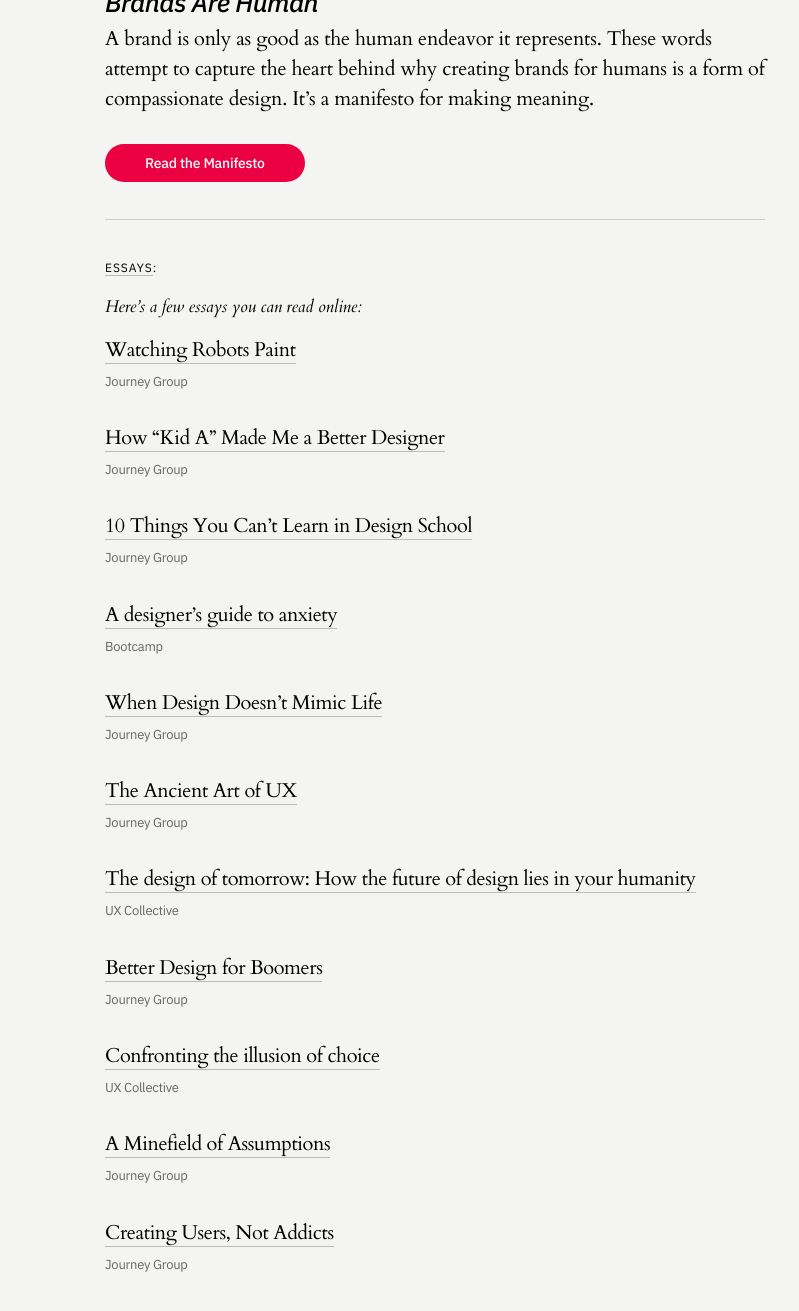
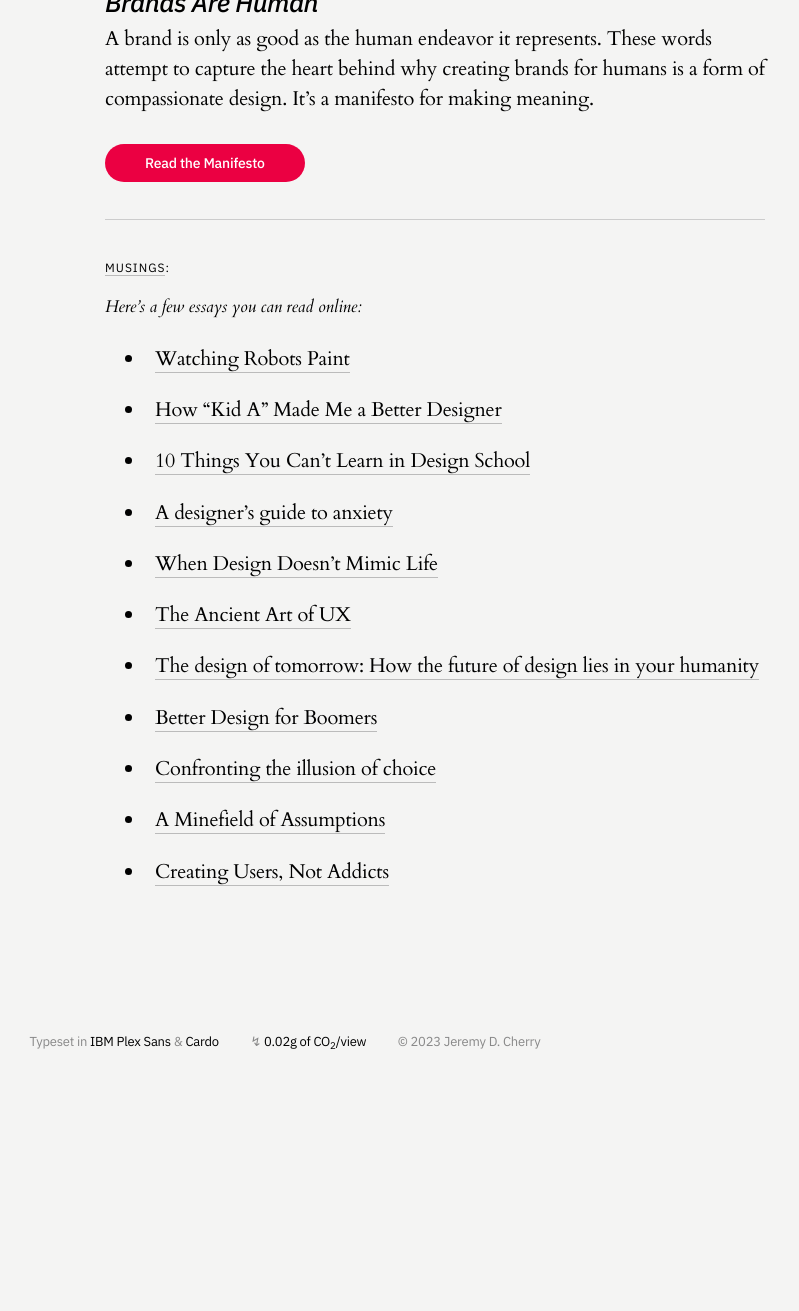
Before and after one commit to jeremydcherry/jeremydcherry.github.io, a Jekyll site: the page built from content/writing.md, in a window 1280 px wide and 1400 px high, scrolled down 504 px. Shown: the top 1311 px of the window, without its empty margins (355-1154 px from the left). Built offline with Jekyll 4.4.1, drawn with Linux system fonts in a browser that asks for light colours; after the commit the page ends 1578 px from its top, so only the background shows below that.

Commit message:
Restructured writing page

```diff
--- a/content/writing.md
+++ b/content/writing.md
@@ -25,39 +25,28 @@ A brand is only as good as the human endeavor it represents. These words attempt
 
 ---
 
-#### [Essays](#essays):
+#### [Musings](#essays):
 
 ##### _Here's a few essays you can read online:_
 
-### [Watching Robots Paint](https://www.journeygroup.com/essays/watching-robots-paint)
-###### Journey Group
+- [Watching Robots Paint](https://www.journeygroup.com/essays/watching-robots-paint)
 
-### [How “Kid A” Made Me a Better Designer](https://www.journeygroup.com/essays/how-kid-made-me-better-designer)
-###### Journey Group
+- [How “Kid A” Made Me a Better Designer](https://www.journeygroup.com/essays/how-kid-made-me-better-designer)
 
-### [10 Things You Can’t Learn in Design School](https://www.journeygroup.com/essays/10-things-you-cant-learn-design-school)
-###### Journey Group
+- [10 Things You Can’t Learn in Design School](https://www.journeygroup.com/essays/10-things-you-cant-learn-design-school)
 
-### [A designer’s guide to anxiety](https://medium.com/design-bootcamp/a-designers-guide-to-anxiety-6da57ffe3c12)
-###### Bootcamp
+- [A designer’s guide to anxiety](https://medium.com/design-bootcamp/a-designers-guide-to-anxiety-6da57ffe3c12)
 
-### [When Design Doesn’t Mimic Life](https://www.journeygroup.com/essays/when-design-doesnt-mimic-life)
-###### Journey Group
+- [When Design Doesn’t Mimic Life](https://www.journeygroup.com/essays/when-design-doesnt-mimic-life)
 
-### [The Ancient Art of UX](https://www.journeygroup.com/essays/ancient-art-ux)
-###### Journey Group
+- [The Ancient Art of UX](https://www.journeygroup.com/essays/ancient-art-ux)
 
-### [The design of tomorrow: How the future of design lies in your humanity](https://uxdesign.cc/the-design-of-tomorrow-how-the-future-of-design-lies-in-your-humanity-810a05995115)
-###### UX Collective
+- [The design of tomorrow: How the future of design lies in your humanity](https://uxdesign.cc/the-design-of-tomorrow-how-the-future-of-design-lies-in-your-humanity-810a05995115)
 
-### [Better Design for Boomers](https://www.journeygroup.com/essays/better-design-boomers)
-###### Journey Group
+- [Better Design for Boomers](https://www.journeygroup.com/essays/better-design-boomers)
 
-### [Confronting the illusion of choice](https://uxdesign.cc/confronting-the-illusion-of-choice-7e72b26978c8)
-###### UX Collective
+- [Confronting the illusion of choice](https://uxdesign.cc/confronting-the-illusion-of-choice-7e72b26978c8)
 
-### [A Minefield of Assumptions](https://www.journeygroup.com/essays/minefield-assumptions)
-###### Journey Group
+- [A Minefield of Assumptions](https://www.journeygroup.com/essays/minefield-assumptions)
 
-### [Creating Users, Not Addicts](https://www.journeygroup.com/essays/creating-users-not-addicts)
-###### Journey Group
+- [Creating Users, Not Addicts](https://www.journeygroup.com/essays/creating-users-not-addicts)
```
